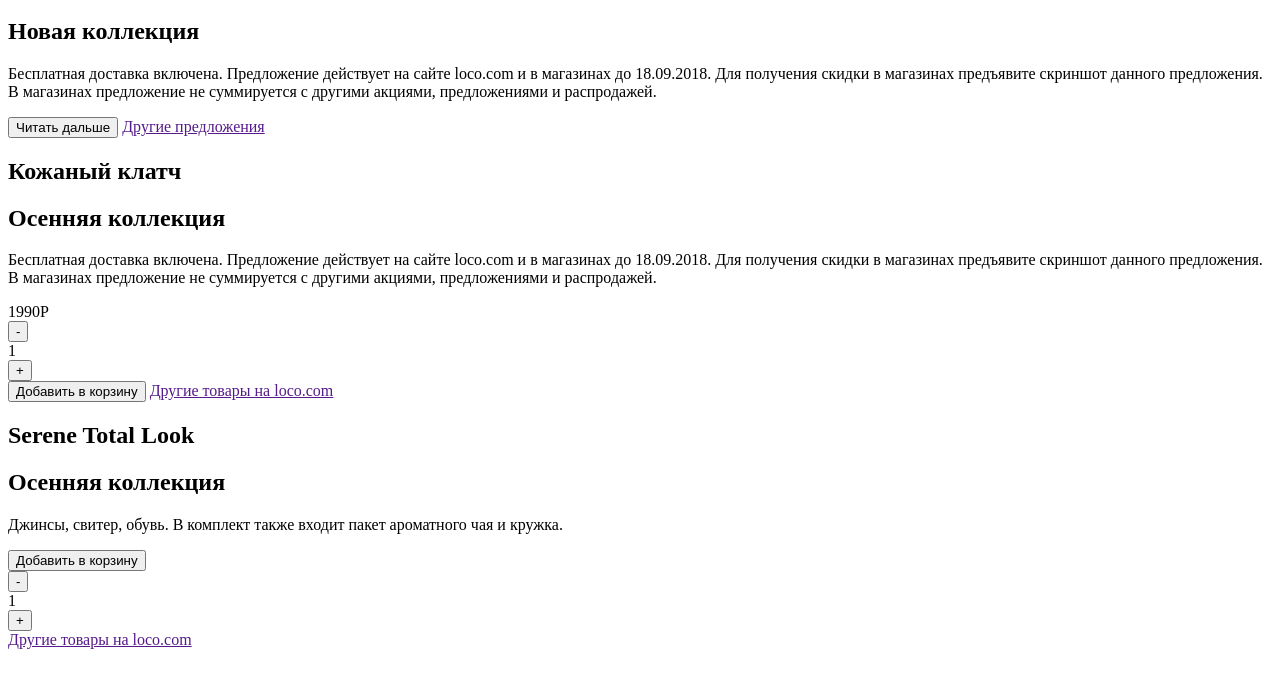
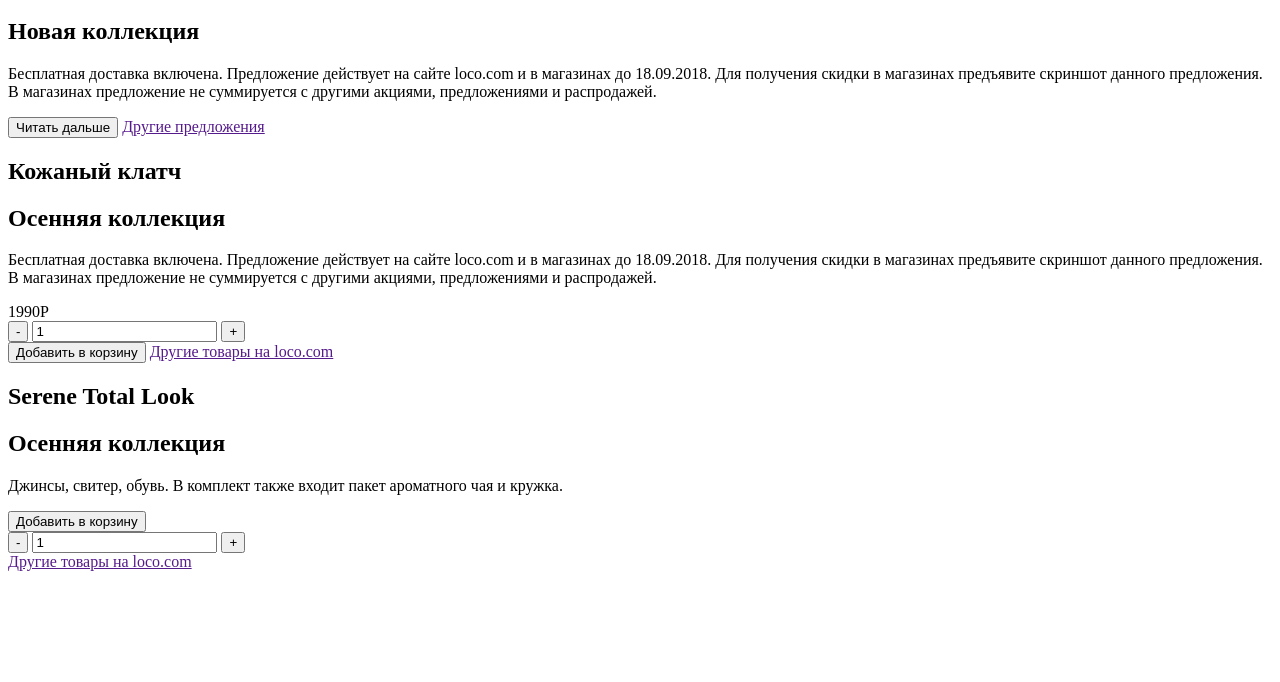
Before and after one commit to WebHeroSchool/loco-Olga, a plain HTML site: page index.html in a window 1280 px wide. Shown: the part 118-800 px from the top of the page. Drawn offline with Linux system fonts and the light colour scheme.

Commit message:
new html

```diff
--- a/index.html
+++ b/index.html
@@ -9,9 +9,9 @@
 		<h1 class="header__title">LOCO</h1>
 		<div class="header__lang">RU</div>
 		<div class="header__menu"></div>
-				<span class="header__menu-1"></span>
-				<span class="header__menu-2"></span>
-			</div>
+				<span class="header__menu-burg"></span>
+				<span class="header__menu-burg"></span>
+		</div>
 		<img class="header__img" src="">
 	</header>
 	<section class="first">
@@ -40,16 +40,18 @@
         	<span class="second__select-color-green"></span>
       	</div>
 		<div class="second__price">1990P</div>
-		<div class="second__value">
-			<button class="second__value_minus">-</button>
-			<div class="second__value_number">1</div>
-			<button class="second__value_plus">+</button>
+		<div class="second__number">
+			<div class="number">
+				<button class="minus">-</button>
+				<input class="number__input" type="text" value="1">
+				<button class="plus">+</button>
+			</div>
 		</div>
-		<button class="second__btn_item">Добавить в корзину</button>
+		<button class="second__add">Добавить в корзину</button>
 		<a href="" class="second__link">Другие товары на loco.com</a>
 		<img class="second__img">
-		<img class="second__img_1" src="">
-		<img class="second__img_2" src="">
+			<img class="second__img-pink" src="">
+			<img class="second__img-white" src="">
 	</section>
 	<section class="third">
 		<h1 class="third__title">Serene Total Look</h1>
@@ -57,11 +59,13 @@
 		<p class="third__text">
 			Джинсы, свитер, обувь. В комплект также входит пакет ароматного чая и кружка.
 		</p>
-		<button class="third__btn_item">Добавить в корзину</button>
-		<div class="third__value">
-			<button class="minus">-</button>
-			<div class="number">1</div>
-			<button class="plus">+</button>
+		<button class="third__add">Добавить в корзину</button>
+		<div class="third__number">
+			<div class="number">
+				<button class="minus">-</button>
+				<input class="number__input" type="text" value="1">
+				<button class="plus">+</button>
+			</div>
 		</div>
 		<a href="" class="third__link">Другие товары на loco.com</a>
 		<img class="third__img" src="">
```
